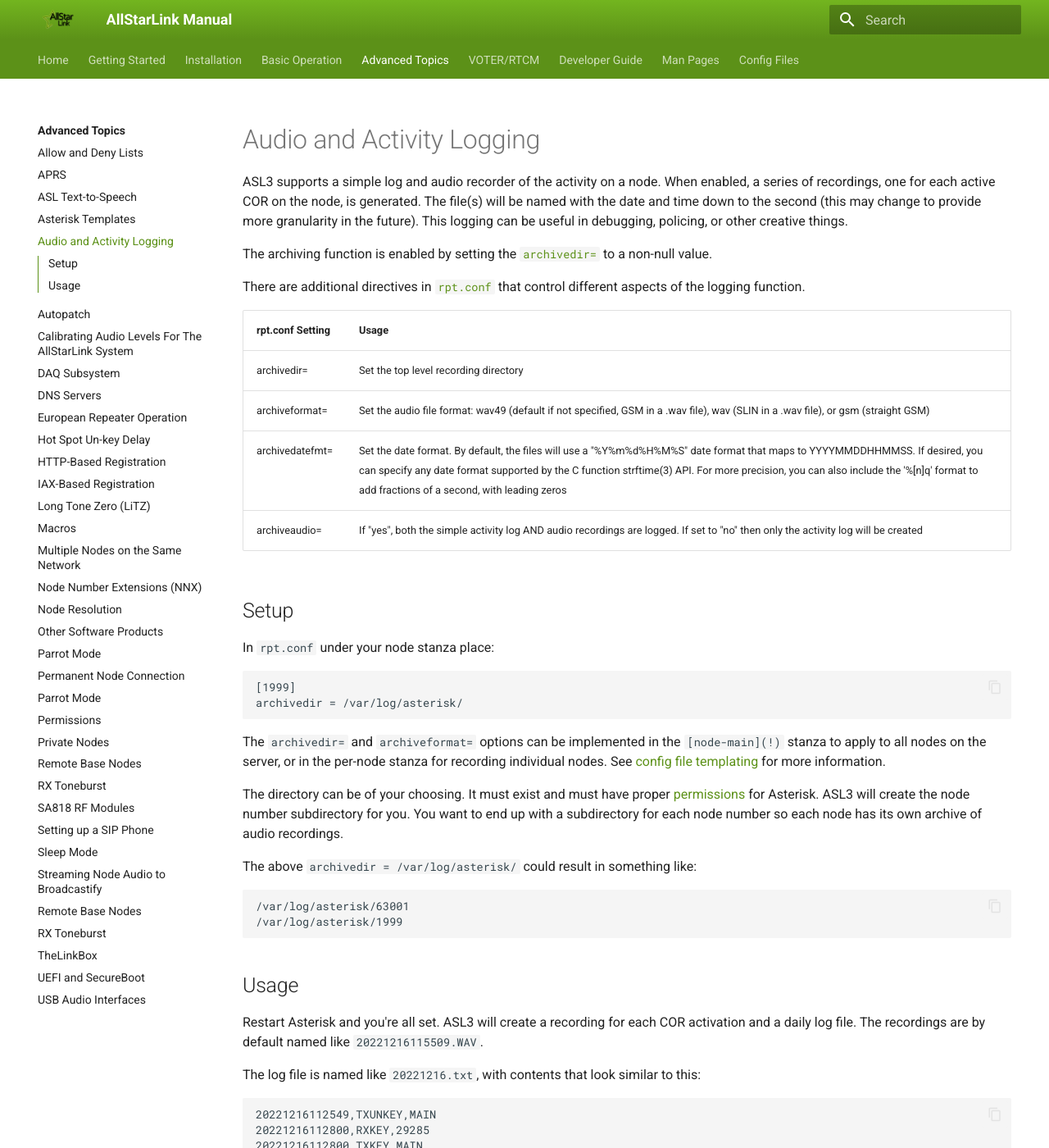
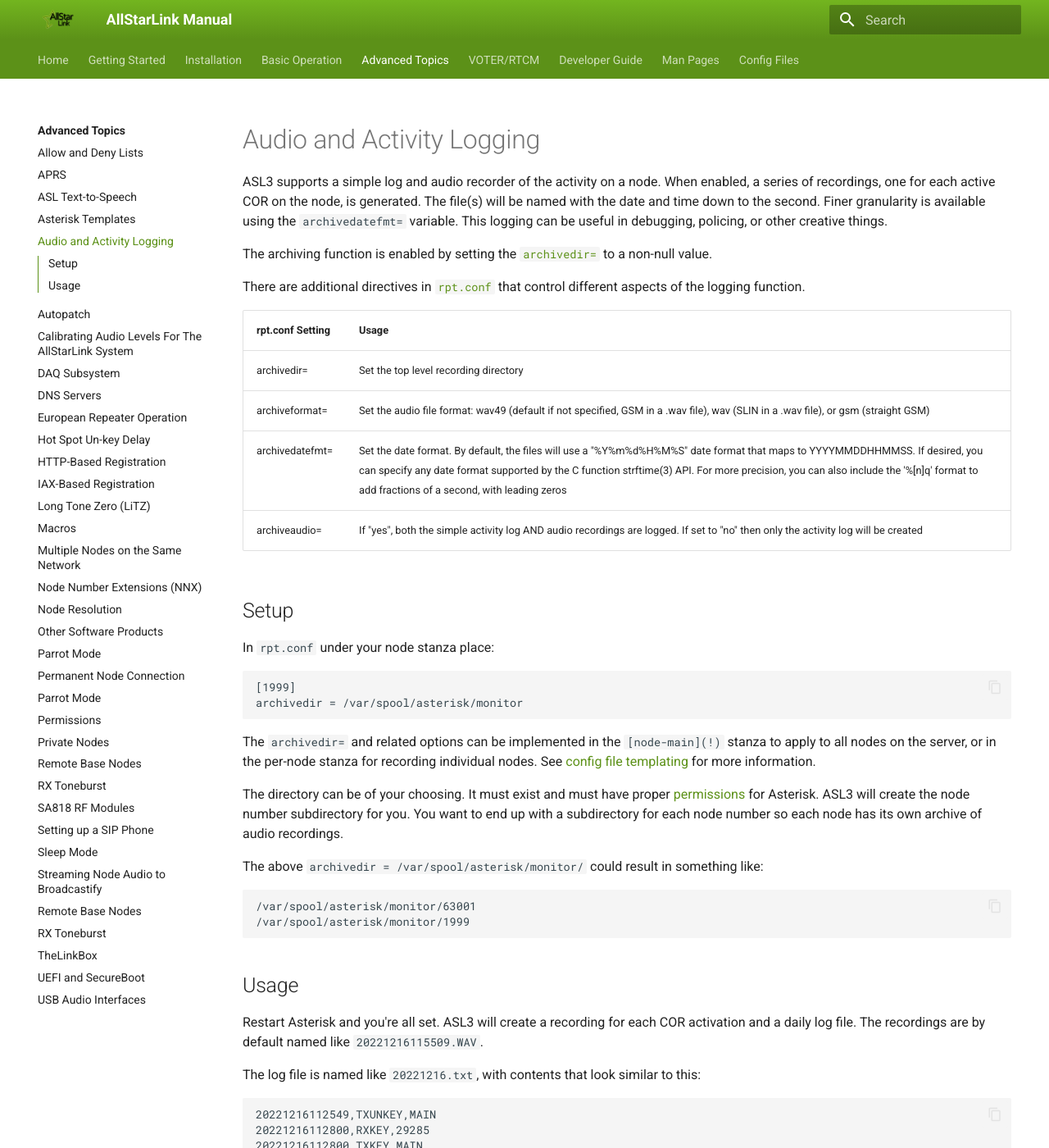
Before and after one commit to AllStarLink/ASL3-Manual, an MkDocs documentation site: the page built from docs/adv-topics/archivedir.md, in a window 1280 px wide and 1400 px high. Shown: the whole window at 82% size. Built offline with MkDocs 1.6.1 and Material for MkDocs 9.7.7, drawn with Linux system fonts in a browser that asks for light colours.

Commit message:
Update examples with consistent path from sample files.

````diff
--- a/docs/adv-topics/archivedir.md
+++ b/docs/adv-topics/archivedir.md
@@ -1,5 +1,5 @@
 # Audio and Activity Logging
-ASL3 supports a simple log and audio recorder of the activity on a node. When enabled, a series of recordings, one for each active COR on the node, is generated. The file(s) will be named with the date and time down to the second (this may change to provide more granularity in the future). This logging can be useful in debugging, policing, or other creative things.
+ASL3 supports a simple log and audio recorder of the activity on a node. When enabled, a series of recordings, one for each active COR on the node, is generated. The file(s) will be named with the date and time down to the second. Finer granularity is available using the `archivedatefmt=` variable. This logging can be useful in debugging, policing, or other creative things.
 
 The archiving function is enabled by setting the [`archivedir=`](../config/rpt_conf.md#archivedir) to a non-null value.
 
@@ -17,18 +17,18 @@
 
 ```
 [1999]
-archivedir = /var/log/asterisk/
+archivedir = /var/spool/asterisk/monitor
 ```
 
-The `archivedir=` and `archiveformat=` options can be implemented in the `[node-main](!)` stanza to apply to all nodes on the server, or in the per-node stanza for recording individual nodes. See [config file templating](../adv-topics/conftmpl.md#asterisk-templates) for more information.
+The `archivedir=` and related options can be implemented in the `[node-main](!)` stanza to apply to all nodes on the server, or in the per-node stanza for recording individual nodes. See [config file templating](../adv-topics/conftmpl.md#asterisk-templates) for more information.
 
 The directory can be of your choosing. It must exist and must have proper [permissions](../adv-topics/permissions.md) for Asterisk. ASL3 will create the node number subdirectory for you. You want to end up with a subdirectory for each node number so each node has its own archive of audio recordings.
 
-The above `archivedir = /var/log/asterisk/` could result in something like:
+The above `archivedir = /var/spool/asterisk/monitor/` could result in something like:
 
 ```
-/var/log/asterisk/63001
-/var/log/asterisk/1999
+/var/spool/asterisk/monitor/63001
+/var/spool/asterisk/monitor/1999
 ```
 
 ## Usage
````
